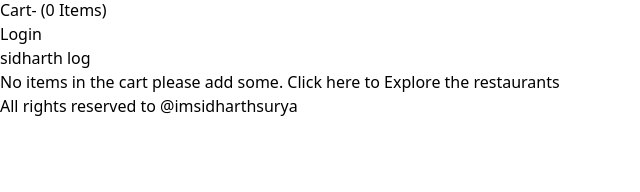
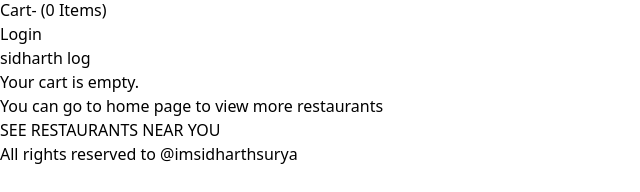
Before and after one commit to imsidharthsurya/food-ordering-app, a React (Vite) app: page /cart in a window 1280 px wide. Shown: the part 422-614 px from the top of the page, without its empty margins (0-640 px from the left). Built offline with nearby package versions, Linux system fonts and the light colour scheme.

Commit message:
cart page styled using tailwind

```diff
--- a/src/components/Cart.js
+++ b/src/components/Cart.js
@@ -3,6 +3,7 @@ import { Link } from "react-router-dom";
 import { useDispatch } from "react-redux";
 import {clearCart} from "../utils/cartSlice"
 const Cart=()=>{
+    let totalMoney=0;
     const cartItems=useSelector((store)=>store.cart.items)
     console.log(cartItems)
     const dispatch=useDispatch();
@@ -10,15 +11,40 @@ const Cart=()=>{
         dispatch(clearCart());
     }
     return(
-        <div className="w-8/12 border border-black mt-20 mx-auto">
-            {cartItems.length===0 && <h1 className="text-red-700 text-xl">No items in the cart please add some. <Link to="/" className="text-blue-800 font-semibold">Click here to Explore the restaurants</Link></h1>}
+        <div className="md:w-6/12 border border-black mt-20 mx-auto">
+            {cartItems.length===0 &&
+                <div>
+                    <h1 className="text-xl font-semibold text-center">Your cart is empty.</h1>
+                    <p className="text-xs text-slate-600 tracking-wider text-center mt-2">You can go to home page to view more restaurants</p>
+                    <button className="bg-orange-500 text-white py-2 px-4 mt-7 ml-[30%] hover:shadow-md"><Link to="/" className="font-semibold">SEE RESTAURANTS NEAR YOU</Link></button>
+
+                 </div>
+            }
             {cartItems.map((item)=>{
-                return <div>
-                <h1>{item.name}</h1>
+                totalMoney+=Number(item.price/100)
+                return <div className="flex justify-between m-4">
+                <div className="flex">
+                   { item?.itemAttribute?.vegClassifier === "NONVEG" ? (
+                        <img
+                        className="nonveg-logo w-5 object-cover"
+                        src="https://upload.wikimedia.org/wikipedia/commons/b/ba/Non_veg_symbol.svg"
+                        alt="nonveg"
+                        />
+                    ) : (
+                        <img
+                        className="veg-logo w-5 h-5"
+                        src="https://upload.wikimedia.org/wikipedia/commons/7/78/Indian-vegetarian-mark.svg"
+                        alt="veg"
+                        />
+                    )}
+                    <h1 className="ml-2">{item.name}</h1>
+                </div>
                 <h1>₹ {item.price/100}</h1>
+
                 </div>
             })}
-           {cartItems.length!==0 && <button className="p-3 font-medium bg-red-300 hover:shadow-md border border-black rounded-md" onClick={handleClearCart}>Clear Cart</button>}
+            {cartItems.length!==0 && <h1 className="text-right mr-4 font-bold text-lg">To Pay: ₹{totalMoney}</h1>}
+           {cartItems.length!==0 && <button className="p-3 font-medium bg-orange-500 hover:shadow-md rounded-md ml-[40%] mt-5 hover:text-white hover:border-white" onClick={handleClearCart}>Clear Cart</button>}
         </div>
     )
 }
```
